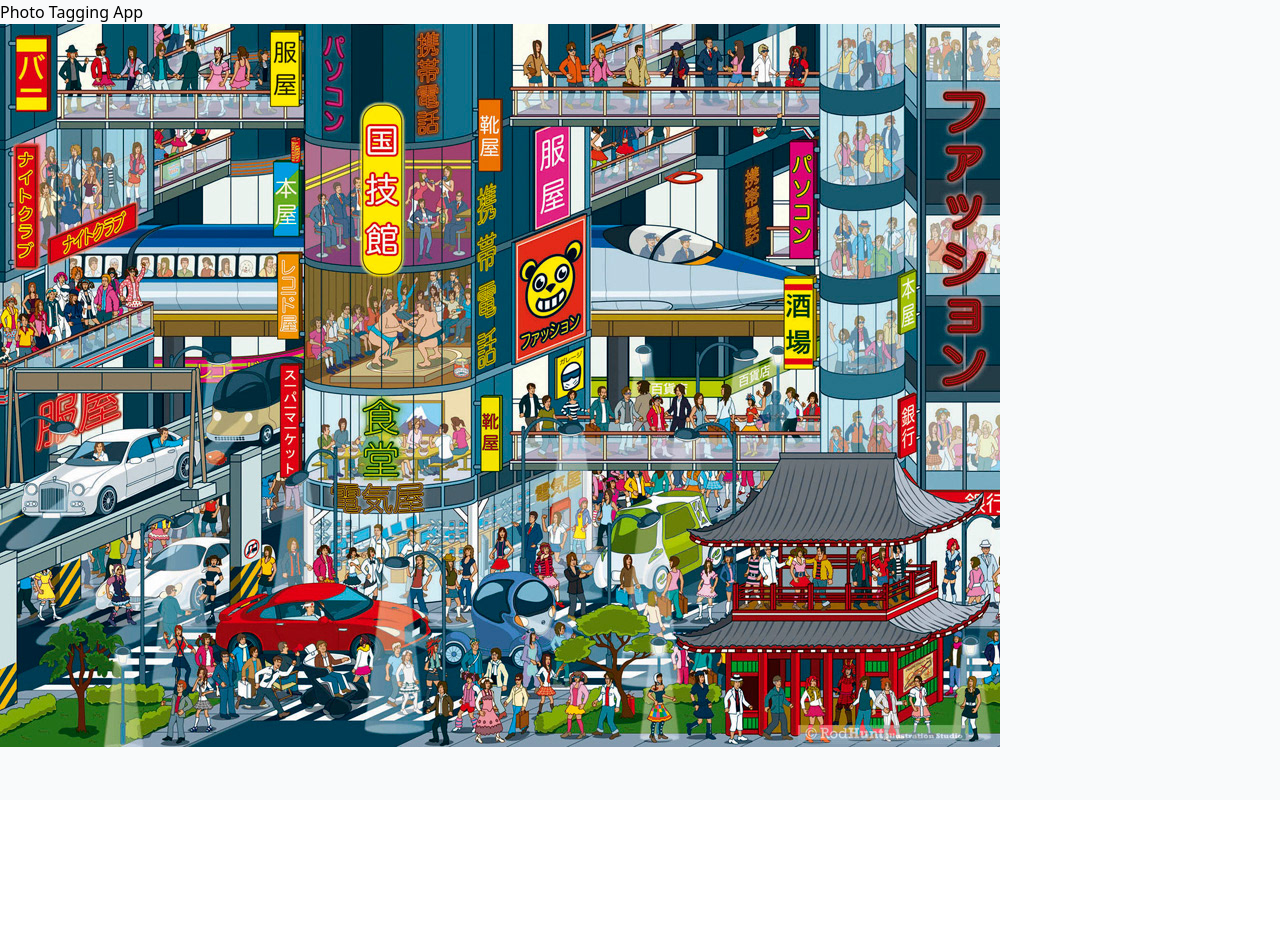
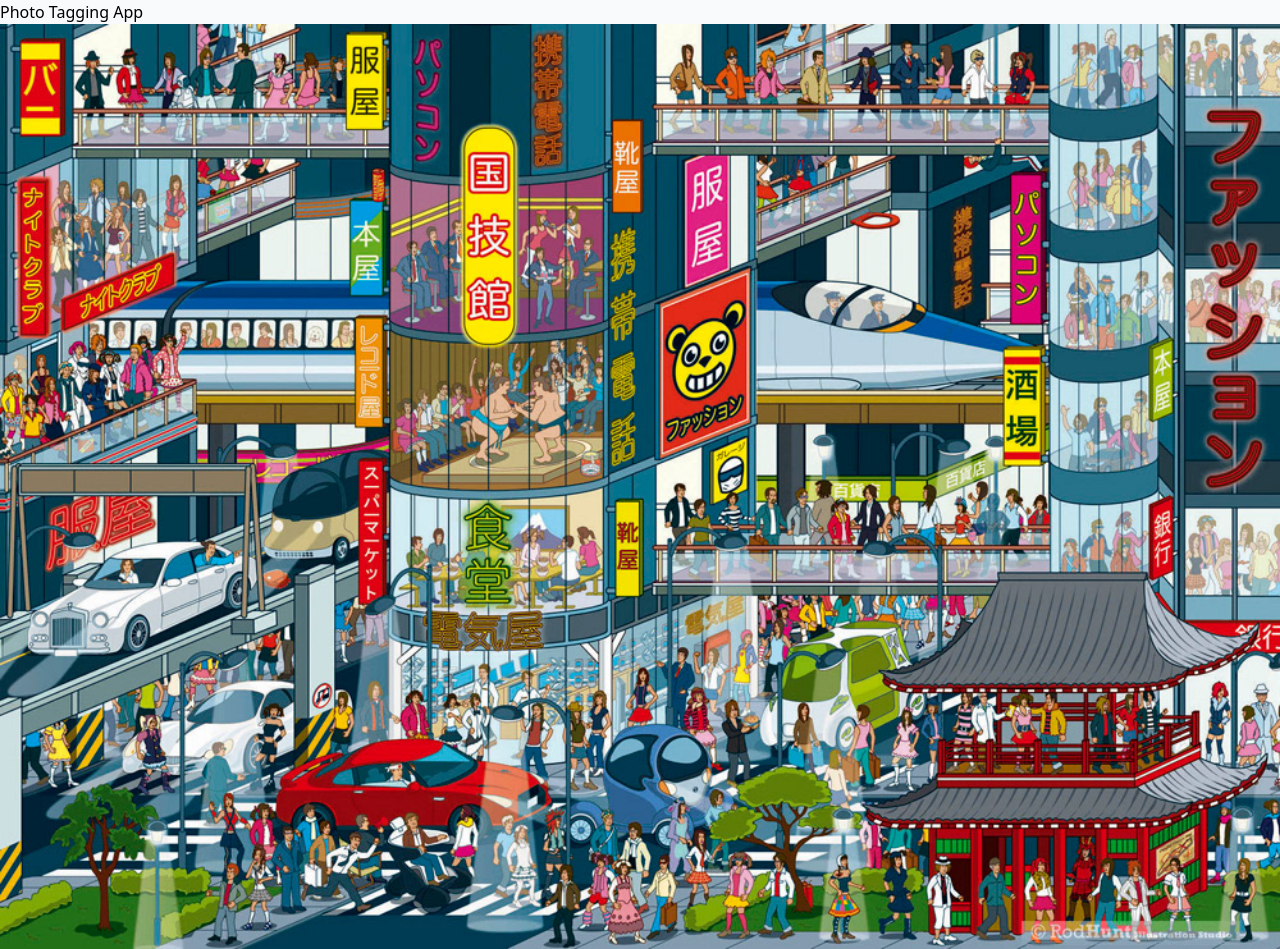
Before and after one commit to oxamyt/photo-tagging-app-frontend, a React (Vite) app: page / in a window 1280 px wide. Before the commit the page ends 800 px from the top, so only its background shows below. Built offline with nearby package versions, Linux system fonts and the light colour scheme.

Commit message:
create PhotoDisplay component with targeting box

```diff
--- a/src/components/PhotoDisplay.jsx
+++ b/src/components/PhotoDisplay.jsx
@@ -1,5 +1,45 @@
+import { useState } from "react";
+
 function PhotoDisplay() {
-  return <img src="../../public/game-picture.jpg" alt="game image"></img>;
+  const [boxPosition, setBoxPosition] = useState(null);
+
+  const handleImageClick = (e) => {
+    const { clientX, clientY } = e;
+    const boxWidth = 100;
+    const boxHeight = 100;
+
+    const imgRect = e.target.getBoundingClientRect();
+    const adjustedX = clientX - imgRect.left - boxWidth / 2;
+    const adjustedY = clientY - imgRect.top - boxHeight / 2;
+
+    setBoxPosition({
+      x: adjustedX,
+      y: adjustedY,
+    });
+  };
+
+  return (
+    <div className="relative">
+      <img
+        src="../../public/game-picture.jpg"
+        alt="game image"
+        className="w-full h-full cursor-pointer z-10"
+        onClick={handleImageClick}
+      />
+      {boxPosition && (
+        <div
+          data-testid="targeting-box"
+          className="absolute border-2 rounded-full border-red-500"
+          style={{
+            left: boxPosition.x,
+            top: boxPosition.y,
+            width: `100px`,
+            height: `100px`,
+          }}
+        />
+      )}
+    </div>
+  );
 }
 
 export default PhotoDisplay;
```
Also changed, not shown: 1 other file (tests, documents, lock files or other folders).
